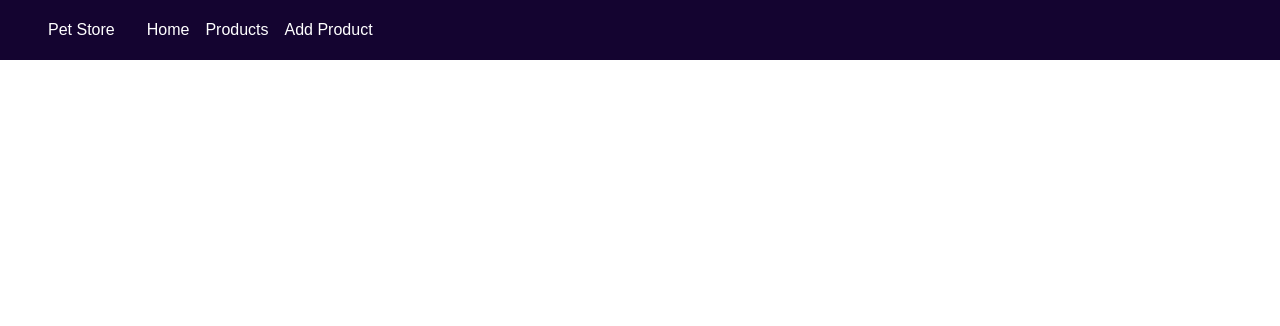
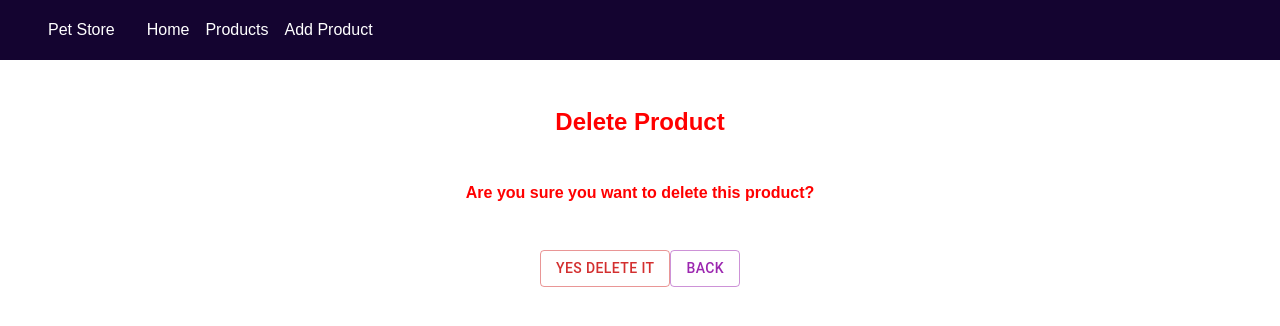
Before and after one commit to AmeyaShinde/pet-store, a React (Create React App) app in the folder src/PetStoreUI/pet-store-ui/: page /products/delete/1 in a window 1280 px wide. Shown: the top 326 px of the page. Built offline with nearby package versions, Linux system fonts and the light colour scheme.

Commit message:
Added Delete Product page.

```diff
--- a/src/PetStoreUI/pet-store-ui/src/App.tsx
+++ b/src/PetStoreUI/pet-store-ui/src/App.tsx
@@ -5,6 +5,7 @@ import Home from './pages/home/Home.page'
 import Products from './pages/products/Products.page'
 import AddProduct from './pages/add-product/AddProduct.page'
 import EditProduct from './pages/edit-product/EditProduct.page'
+import DeleteProduct from './pages/delete-product/DeleteProduct.page'
 
 const App: React.FC = () => {
     return (
@@ -20,6 +21,7 @@ const App: React.FC = () => {
                         <Route index element={ <Products /> } />
                         <Route path="add" element={ <AddProduct /> } />
                         <Route path="edit/:id" element={ <EditProduct /> } />
+                        <Route path="delete/:id" element={ <DeleteProduct /> } />
                     </Route>
                 </Routes>
             </div>
--- /dev/null
+++ b/src/PetStoreUI/pet-store-ui/src/pages/delete-product/DeleteProduct.page.tsx
@@ -0,0 +1,39 @@
+import React from 'react';
+import './delete-product.scss';
+import { IProduct } from '../../types/global.typing';
+import { useNavigate, useParams } from 'react-router-dom';
+import axios from 'axios';
+import { baseUrl } from '../../constants/url.constant';
+import { Button } from '@mui/material';
+
+const DeleteProduct: React.FC = () => {
+    const redirect = useNavigate();
+    const { id } = useParams();
+
+    const handleDeleteBtnClick = () => {
+        axios.delete(`${baseUrl}/${id}`)
+             .then((response) => redirect("/products", {
+                state: {
+                    message: "Product Deleted Successfully"
+                }
+             }))
+             .catch((error) => alert("Error"));
+    }
+
+    const handleBackBtnClick = () => {
+        redirect("/products");
+    }
+
+    return (
+        <div className='delete-product'>
+            <h2>Delete Product</h2>
+            <h4>Are you sure you want to delete this product?</h4>
+            <div>
+                <Button variant='outlined' color='error' onClick={ handleDeleteBtnClick }>Yes Delete It</Button>
+                <Button variant='outlined' color='secondary' onClick={ handleBackBtnClick }>Back</Button>
+            </div>
+        </div>
+    )
+}
+
+export default DeleteProduct
--- /dev/null
+++ b/src/PetStoreUI/pet-store-ui/src/pages/delete-product/delete-product.scss
@@ -0,0 +1,14 @@
+@import '../../mixins';
+
+.delete-product {
+    @include main-style();
+
+    h1,
+    h2,
+    h3,
+    h4,
+    h5,
+    h6 {
+        color: red;
+    }
+}
```
